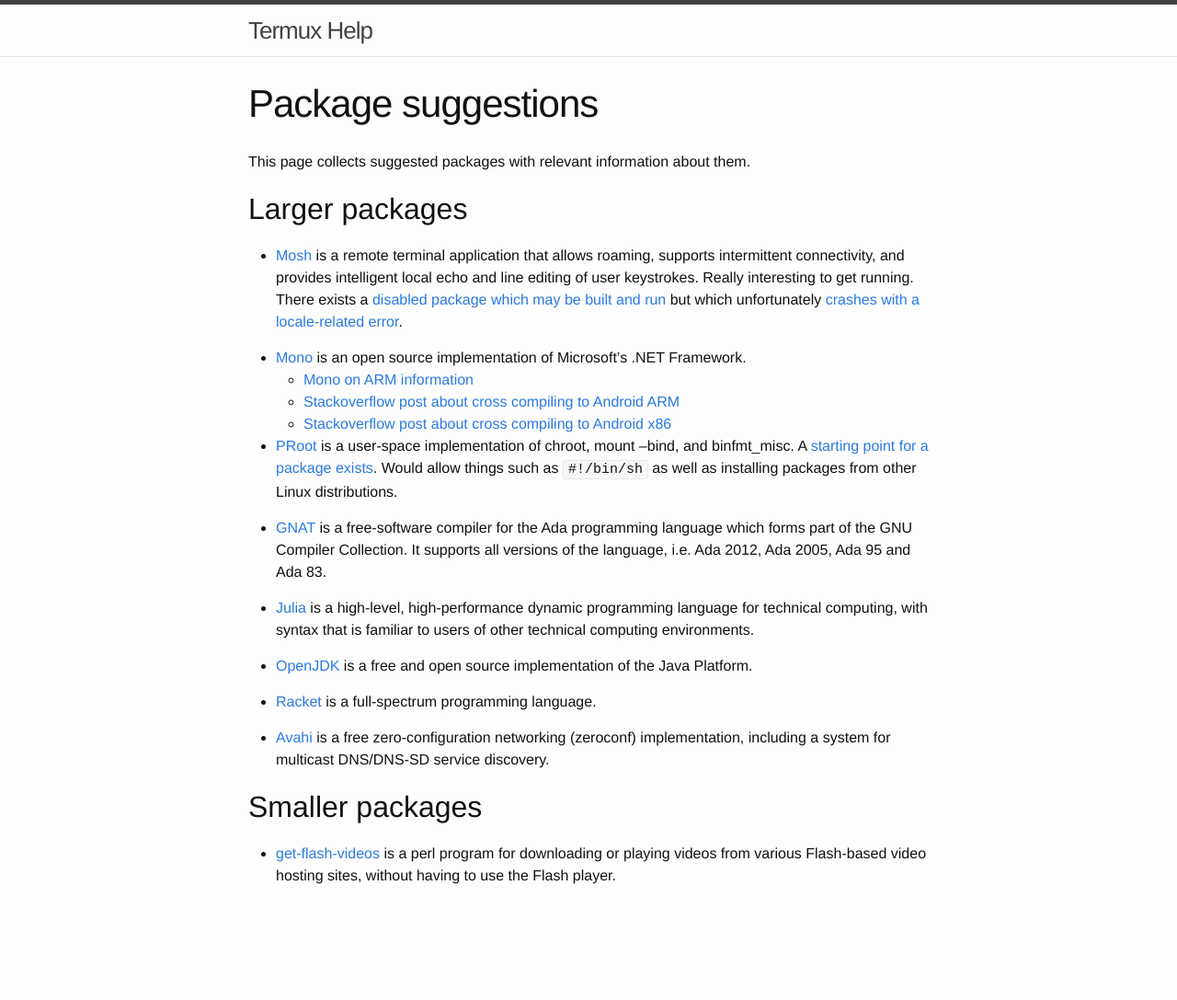
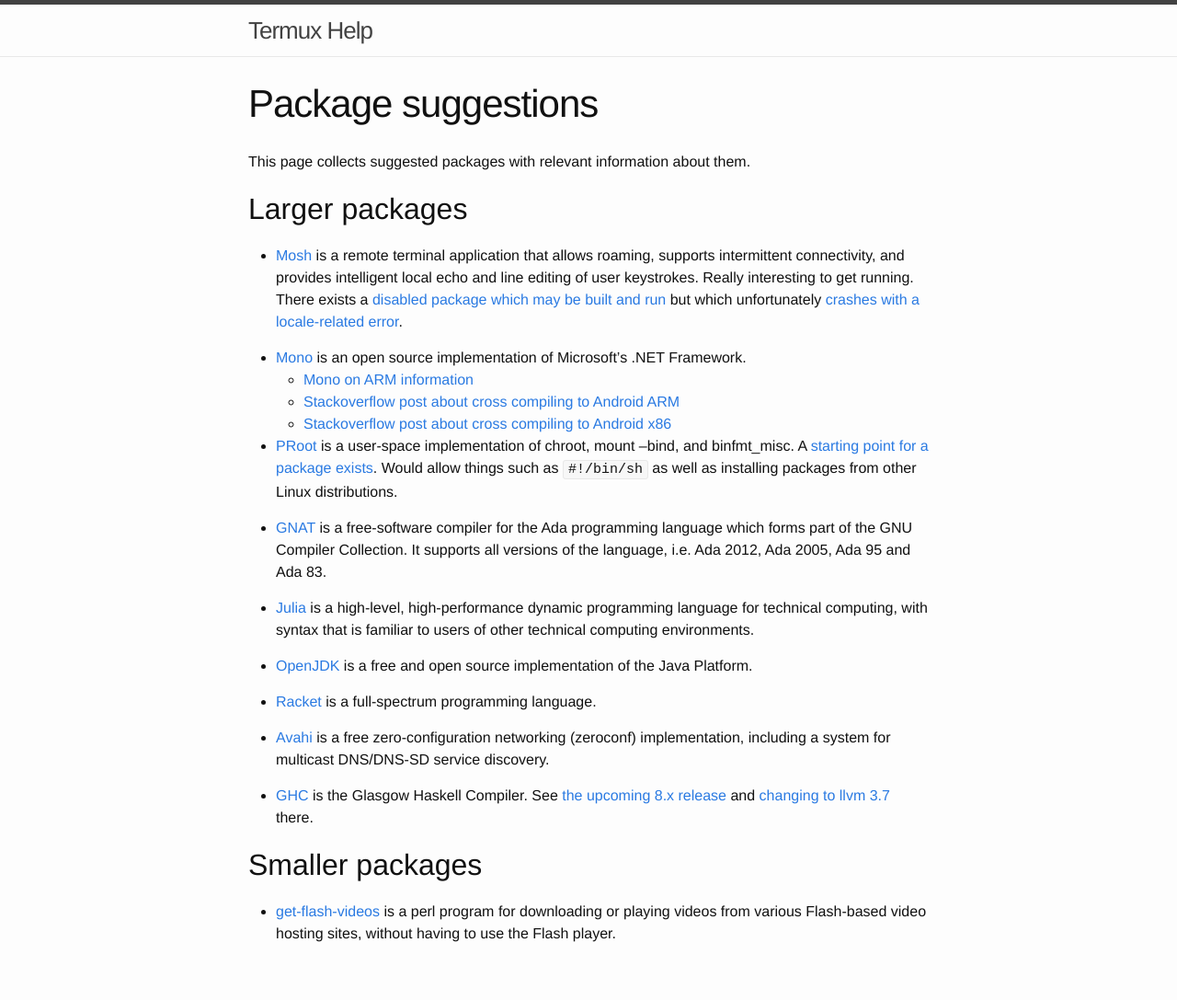
Before and after one commit to termux/termux.github.io, a Jekyll site: the page built from package-suggestions.md, in a window 1280 px wide. Shown: the whole page at 92% size. Built offline with Jekyll 4.4.1, drawn with Linux system fonts in a browser that asks for light colours; before the commit the page ends 1024 px from its top, so only the background shows below that.

Commit message:
Document the GHC package suggestion
Closes https://github.com/termux/termux-packages/issues/80

```diff
--- a/package-suggestions.md
+++ b/package-suggestions.md
@@ -28,6 +28,8 @@
 
 - [Avahi](http://www.avahi.org/) is a free zero-configuration networking (zeroconf) implementation, including a system for multicast DNS/DNS-SD service discovery.
 
+- [GHC](https://www.haskell.org/ghc/) is the Glasgow Haskell Compiler. See [the upcoming 8.x release](https://ghc.haskell.org/trac/ghc/wiki/Status/GHC-8.0.1) and [changing to llvm 3.7](https://ghc.haskell.org/trac/ghc/ticket/10953) there.
+
 Smaller packages
 ----------------
 
```
